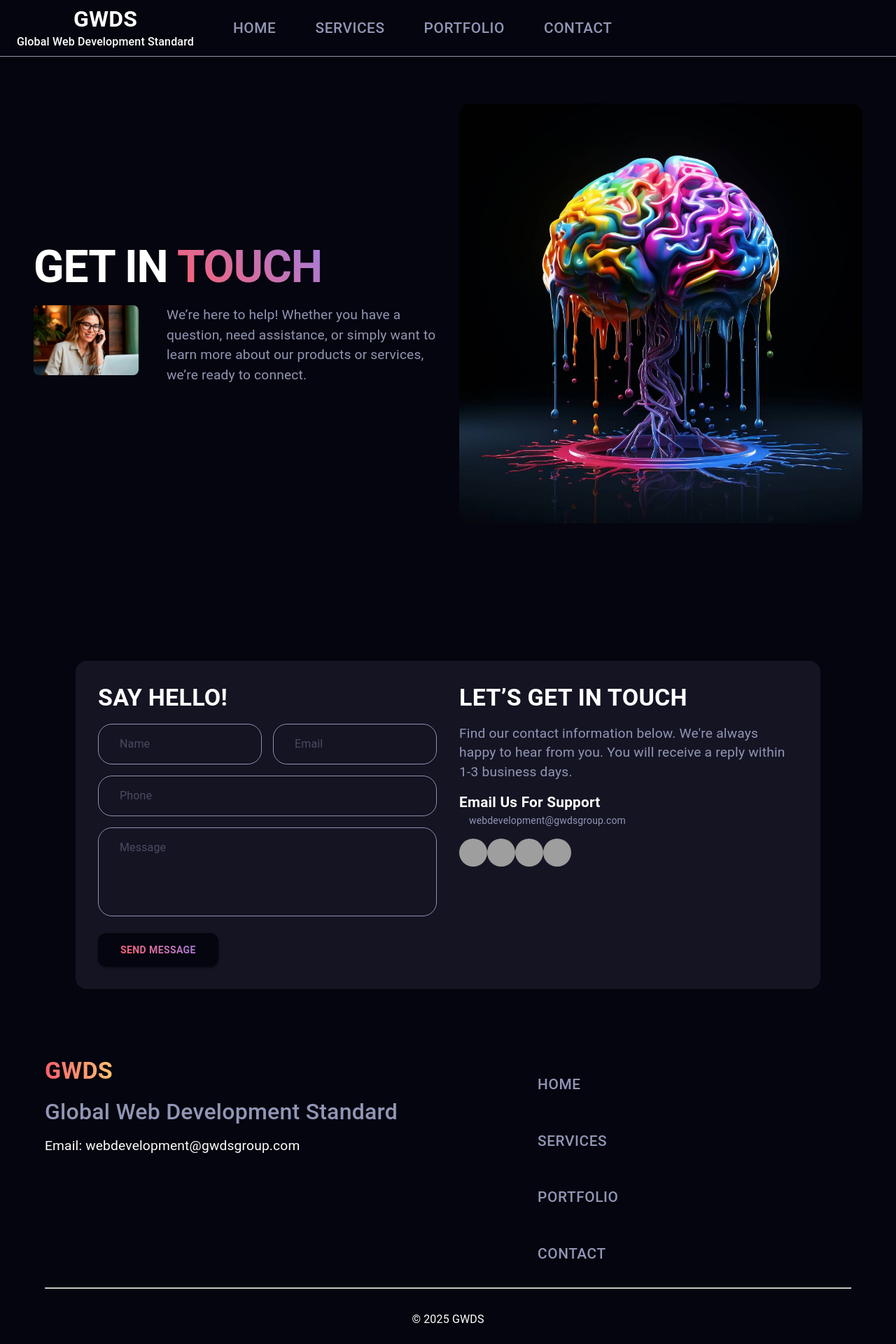
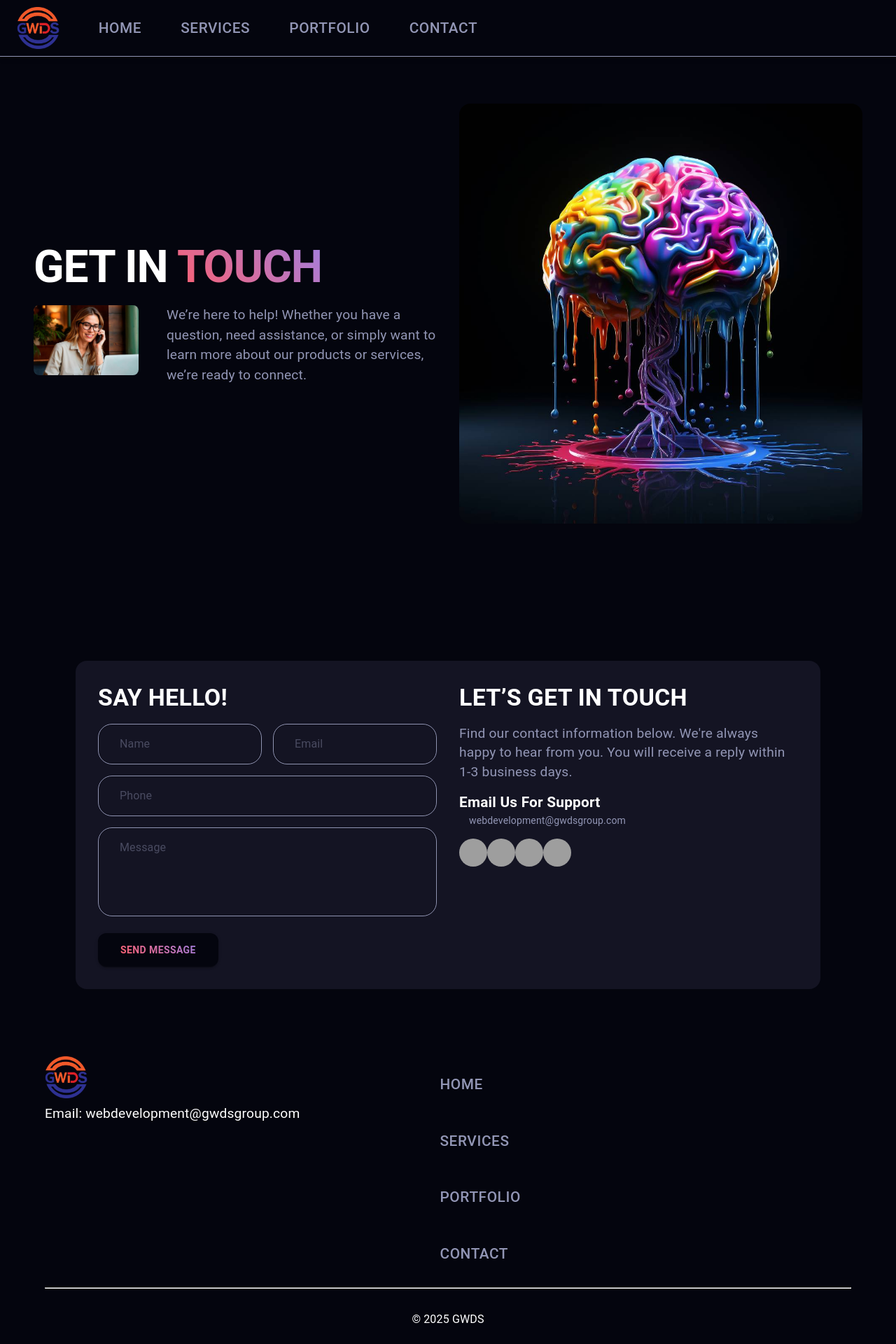
Before and after one commit to Carsonben-art/gwds, a React (Create React App) app: page /contact in a window 1280 px wide. Shown: the top 1920 px of the page at 70% size. Built offline with nearby package versions, Linux system fonts and the light colour scheme; grey boxes are pictures that could not be loaded; some icons are missing.

Commit message:
add logo

```diff
--- a/public/index.html
+++ b/public/index.html
@@ -9,7 +9,10 @@
       name="description"
       content="GWDS web development website"
     />
-    <link rel="apple-touch-icon" href="" />
+    <!-- <link rel="apple-touch-icon" href="%PUBLIC_URL%/GWDSFinalLogo.png" /> -->
+    <link rel="icon" type="image/png" href="%PUBLIC_URL%/GWDSFinalLogo.png" />
+    <link rel="apple-touch-icon" href="%PUBLIC_URL%/GWDSFinalLogo.png" />
+
     <!--
       manifest.json provides metadata used when your web app is installed on a
       user's mobile device or desktop. See https://developers.google.com/web/fundamentals/web-app-manifest/
--- a/src/components/Navbar.jsx
+++ b/src/components/Navbar.jsx
@@ -4,6 +4,7 @@
 import useMediaQuery from '@mui/material/useMediaQuery';
 import { useTheme } from '@mui/material/styles';
 import { Link } from 'react-router-dom';
+import logo from '../assets/images/GWDSFinalLogo.png'
 
 const pages = [
   { name: 'Home', path: '/' },
@@ -35,33 +36,22 @@
           sx={{
             textDecoration: 'none',
             display: 'flex',
-            flexDirection: 'column',
+            alignItems: 'center',
             mr: 2,
-            alignItems: { xs: 'flex-start', md: 'center' }
           }}
         >
-          <Typography
-            variant="h4"
-            color="#fff"
-            noWrap
+          <Box
+            component="img"
+            src={logo}
+            alt="GWDS Logo"
             sx={{
-              fontWeight: 'bold',
-              fontSize: { xs: '1.5rem', md: '2rem' }
+              height: { xs: 40, md: 60 },
+              width: 'auto',
+              objectFit: 'contain',
             }}
-          >
-            GWDS
-          </Typography>
-          <Typography
-            noWrap
-            sx={{
-              fontWeight: 500,
-              fontSize: { xs: '0.7rem', md: '1rem' },
-              color: '#fff'
-            }}
-          >
-            Global Web Development Standard
-          </Typography>
+          />
         </Box>
+
 
         {/* Desktop Menu */}
         {!isMobile && (
--- a/src/components/footer.jsx
+++ b/src/components/footer.jsx
@@ -2,6 +2,7 @@
 import { Box, Container, Grid, Typography, Button } from '@mui/material';
 import FacebookIcon from '@mui/icons-material/Facebook';
 import { Link } from 'react-router-dom';
+import logo from '../assets/images/GWDSFinalLogo.png'
 
 const Footer = () => {
   const pages = [
@@ -16,30 +17,27 @@
         <Grid container spacing={{ xs: 5, md: 20 }}>
           {/* Left section: Brand + subscription */}
           <Grid item xs={12} md={4}>
-            <Typography
-              variant="h4"
-              fontWeight="bold"
-              gutterBottom
-              sx={{
-                '& span': {
-                  background: 'linear-gradient(90deg, #ff5f6d, #ffc371)',
-                  WebkitBackgroundClip: 'text',
-                  WebkitTextFillColor: 'transparent',
-                },
-              }}
-            >
-              <span>GWDS</span>
-            </Typography>
-            <Typography
-              variant="h6"
-              color="#9296b5"
-              fontSize={{
-                xs: '1rem',
-                md: '2rem'
-              }}
-            >
-              Global Web Development Standard
-            </Typography>
+            <Box
+                      component={Link}
+                      to="/"
+                      sx={{
+                        textDecoration: 'none',
+                        display: 'flex',
+                        alignItems: 'center',
+                        mr: 2,
+                      }}
+                    >
+                      <Box
+                        component="img"
+                        src={logo}
+                        alt="GWDS Logo"
+                        sx={{
+                          height: { xs: 40, md: 60 },
+                          width: 'auto',
+                          objectFit: 'contain',
+                        }}
+                      />
+                    </Box>
 
             <Typography variant="body1" fontSize={'1.2rem'} sx={{ mt: 1, display: 'block' }}>
               Email: webdevelopment@gwdsgroup.com
```
Also changed, not shown: public/GWDSFinalLogo.png (added), src/assets/images/GWDSFinalLogo.png (added).
